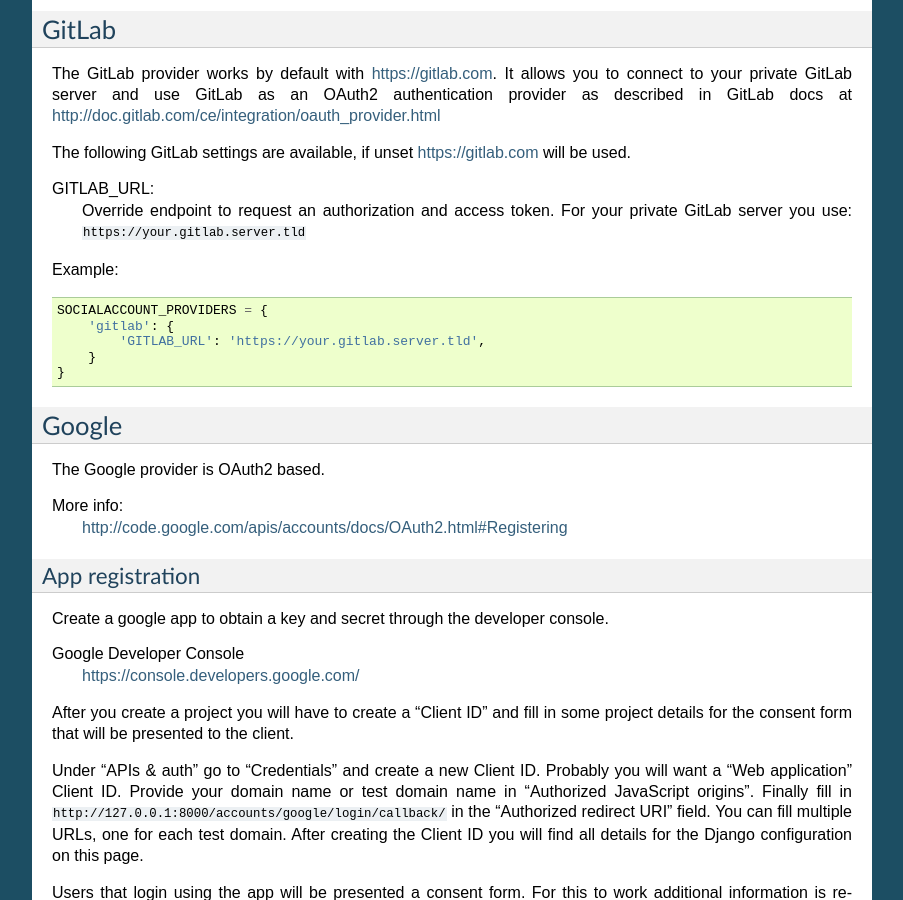
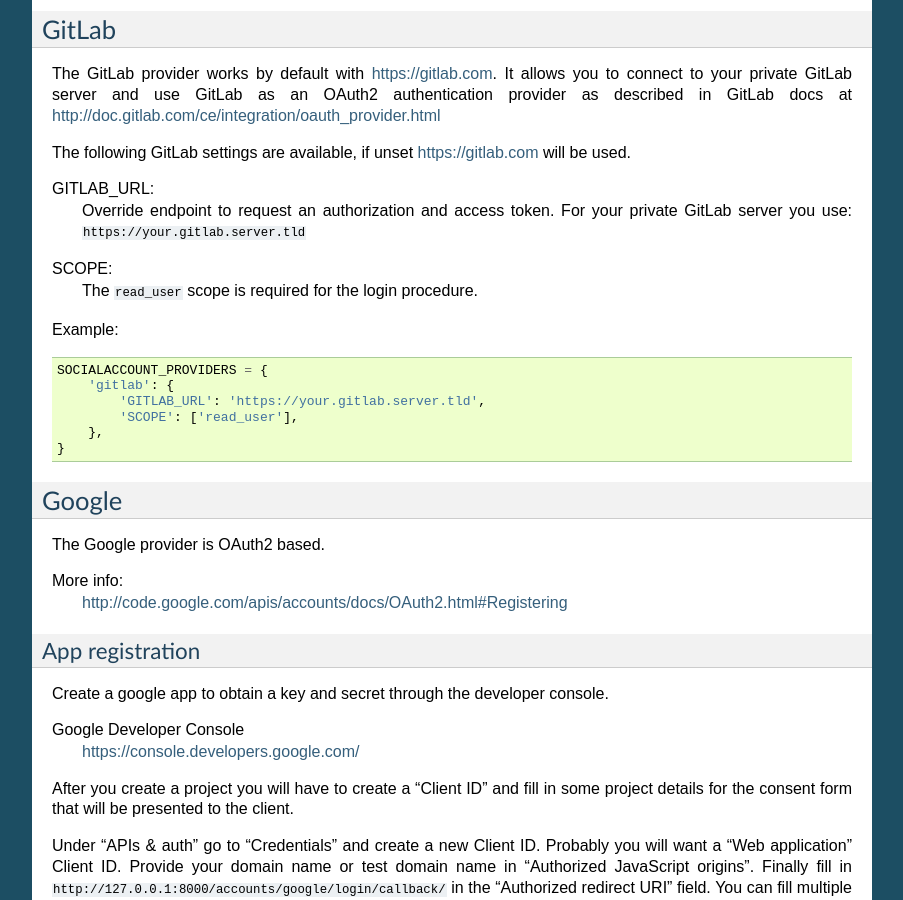
Before and after one commit to pennersr/django-allauth, a Sphinx documentation site: the page built from docs/providers.rst, in a window 1280 px wide and 900 px high, scrolled down 9760 px. Shown: the whole window, without its empty margins (198-1101 px from the left). Built offline with Sphinx 7.4.7, drawn with Linux system fonts in a browser that asks for light colours.

Commit message:
docs: Document required read_user scope for GitLab

```diff
--- a/docs/providers.rst
+++ b/docs/providers.rst
@@ -609,6 +609,9 @@
     Override endpoint to request an authorization and access token. For your
     private GitLab server you use: ``https://your.gitlab.server.tld``
 
+SCOPE:
+    The ``read_user`` scope is required for the login procedure.
+
 Example:
 
 .. code-block:: python
@@ -616,7 +619,8 @@
     SOCIALACCOUNT_PROVIDERS = {
         'gitlab': {
             'GITLAB_URL': 'https://your.gitlab.server.tld',
-        }
+            'SCOPE': ['read_user'],
+        },
     }
 
 
```
